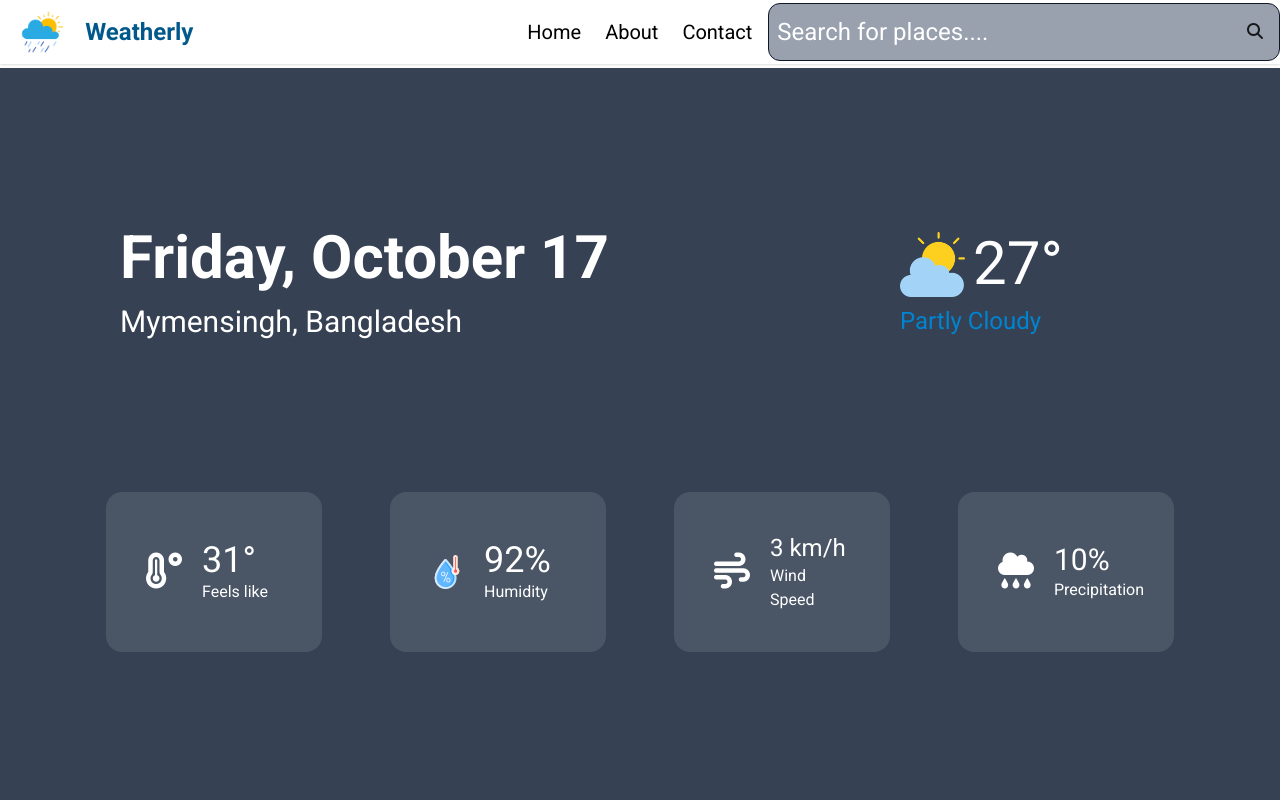
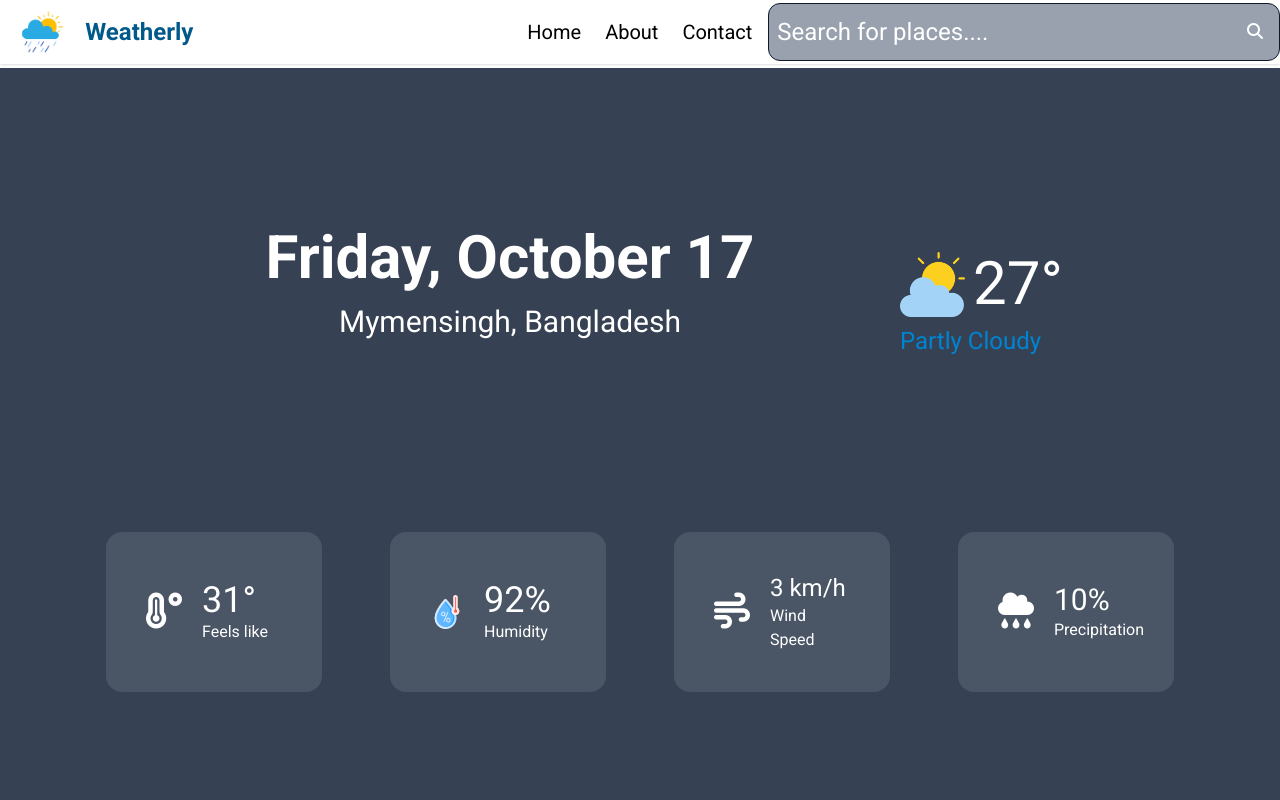
Before and after one commit to yeasmin-sy/weather-app-UI, a plain HTML site: page index.html in a window 1280 px wide. Shown: the top 800 px of the page. Drawn offline with nearby package versions, Linux system fonts and the light colour scheme.

Commit message:
Some changes are modified

```diff
--- a/index.html
+++ b/index.html
@@ -54,7 +54,7 @@
              class=" p-2  border-none text-white w-1/2 focus:outline-none placeholder:text-white text-2xl ">
 
               <div class="w-1/2  flex justify-end ">
-                   <button type="submit" class="p-4 cursor-pointer  "><i class="fa-solid fa-magnifying-glass"></i></button>
+                   <button type="submit" class="p-4 cursor-pointer  "><i class="fa-solid fa-magnifying-glass text-white"></i></button>
               </div>
        </div>
      </div>
@@ -68,24 +68,24 @@
     <!-- current weather section -->
      <section class="p-2  md:p-8 lg:p-20  ">
 
-      <div class=" mt-10 flex  justify-between items-center lg:p-10 ">
+      <div class=" mt-10 flex flex-col items-center justify-center md:flex-row lg:p-10 ">
 
-            <div class=" w-3/4 ">
+            <div class=" w-3/4 text-center mb-10">
                <h1 class="text-3xl mb-4 font-bold md:text-5xl lg:text-6xl">Friday, October 17</h1>
               <p class="text-xl md:text-2xl lg:text-3xl ">Mymensingh, Bangladesh</p>
             </div>
 
           <div class="w-1/4 ">
                <div class="mb-2 flex items-center gap-2">
-                   <img src="images/cloudy.png" alt="cloud_image" class=" w-1/4 ">
+                   <img src="images/cloudy.png" alt="cloud_image" class=" w-1/2 md:w-1/4 ">
                    <p class=" text-xl md:text-6xl">27°</p>
               </div>
-         <div  class="text-sky-600 lg:text-2xl">Partly Cloudy</div>
+         <div  class="text-sky-600 w-40 lg:text-2xl">Partly Cloudy</div>
         </div>
    </div>
 
 
-     <div class="mt-28 grid gap-4 justify-center justify-items-center sm:grid-cols-1    md:grid-cols-2 lg:grid-cols-4 ">
+     <div class="mt-12 grid gap-4 justify-center justify-items-center sm:grid-cols-1    md:grid-cols-2 md:mt-28 lg:grid-cols-4  ">
 
       <div class="bg-gray-600 w-54  p-10 rounded-2xl flex items-center gap-5">
             <div><i class="fa-solid fa-temperature-high text-4xl"></i></div>
```
